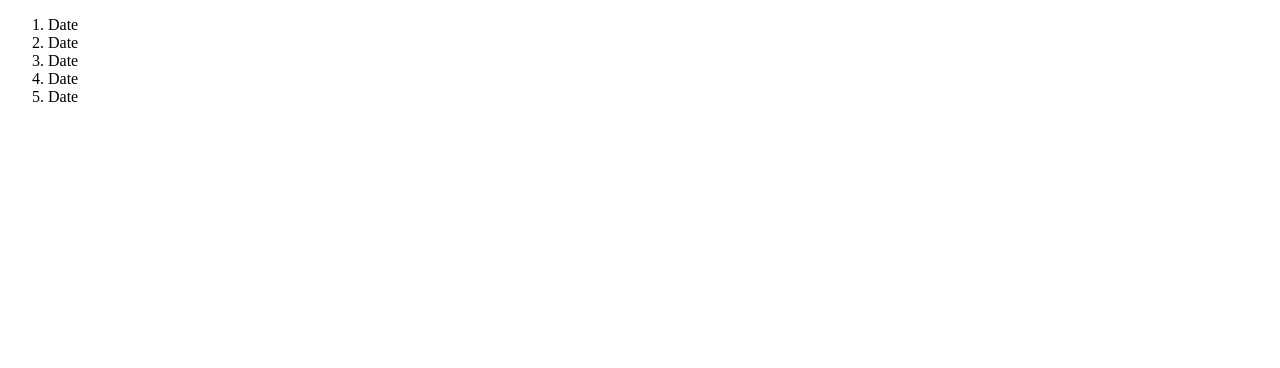
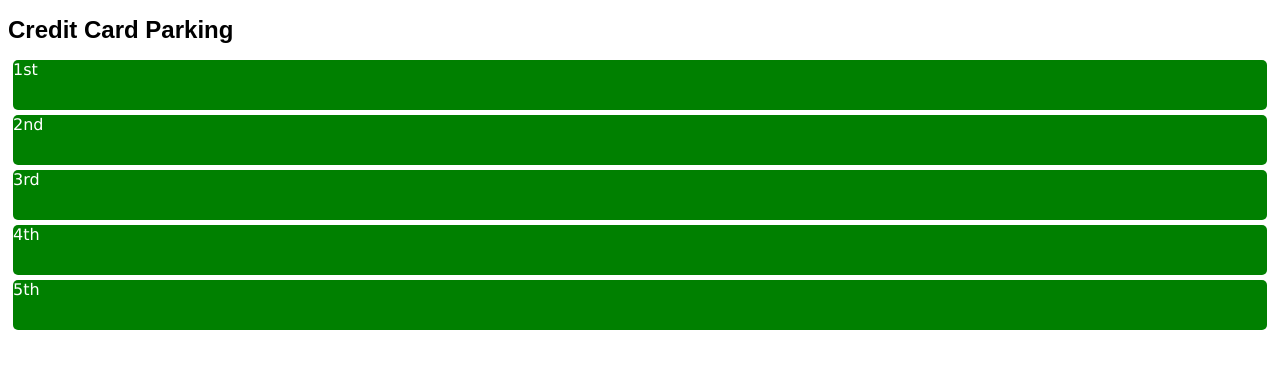
Before and after one commit to erictsaiweb/card-parking, a plain HTML site: page index.html in a window 1280 px wide. Drawn offline with nearby package versions, Linux system fonts and the light colour scheme.

Commit message:
add cs and javascript file

```diff
--- /dev/null
+++ b/cardpark.css
@@ -0,0 +1,18 @@
+h1 {
+
+    font-family: sans-serif;
+    font-size: 150%;
+
+}
+
+div {
+
+    height: 50px;
+    margin: 5px;
+    color:white;
+    font-size: 100%;
+    font-family: verdana;
+    background-color: green;
+
+    border-radius: 5px;
+}
--- /dev/null
+++ b/cardpark.js
@@ -0,0 +1,5 @@
+$(document).ready(function(){
+
+
+
+})
--- a/index.html
+++ b/index.html
@@ -3,15 +3,20 @@
   <head>
     <meta charset="utf-8">
   	<TITLE> Title: Parking Times </TITLE>
+      <link type="text/css" rel="stylesheet" href="cardpark.css">
+
   </head>
   <body>
-   <ol>
-   <li class = 1st>Date</li>
-   <li class = 2nd>Date</li>
-   <li class = 3rd>Date</li>
-   <li class = 4th>Date</li>
-   <li class = 5th>Date</li>
-   </ol>
+   <h1 id = "title"> Credit Card Parking </h1>
+   <div id ="1st">1st</div>
+   <div id ="2nd">2nd</div>
+   <div id ="3rd">3rd</div>
+   <div id ="4th">4th</div>
+   <div id ="5th">5th</div>
 
   </body>
+  <!--  this is javascript -->
+  <script src="//ajax.googleapis.com/ajax/libs/jquery/2.1.1/jquery.min.js"></script>
+  <script src="cardpark.js"></script>
+
 </html>
```
Also changed, not shown: wahajs.js (deleted, +0 -8 lines).
